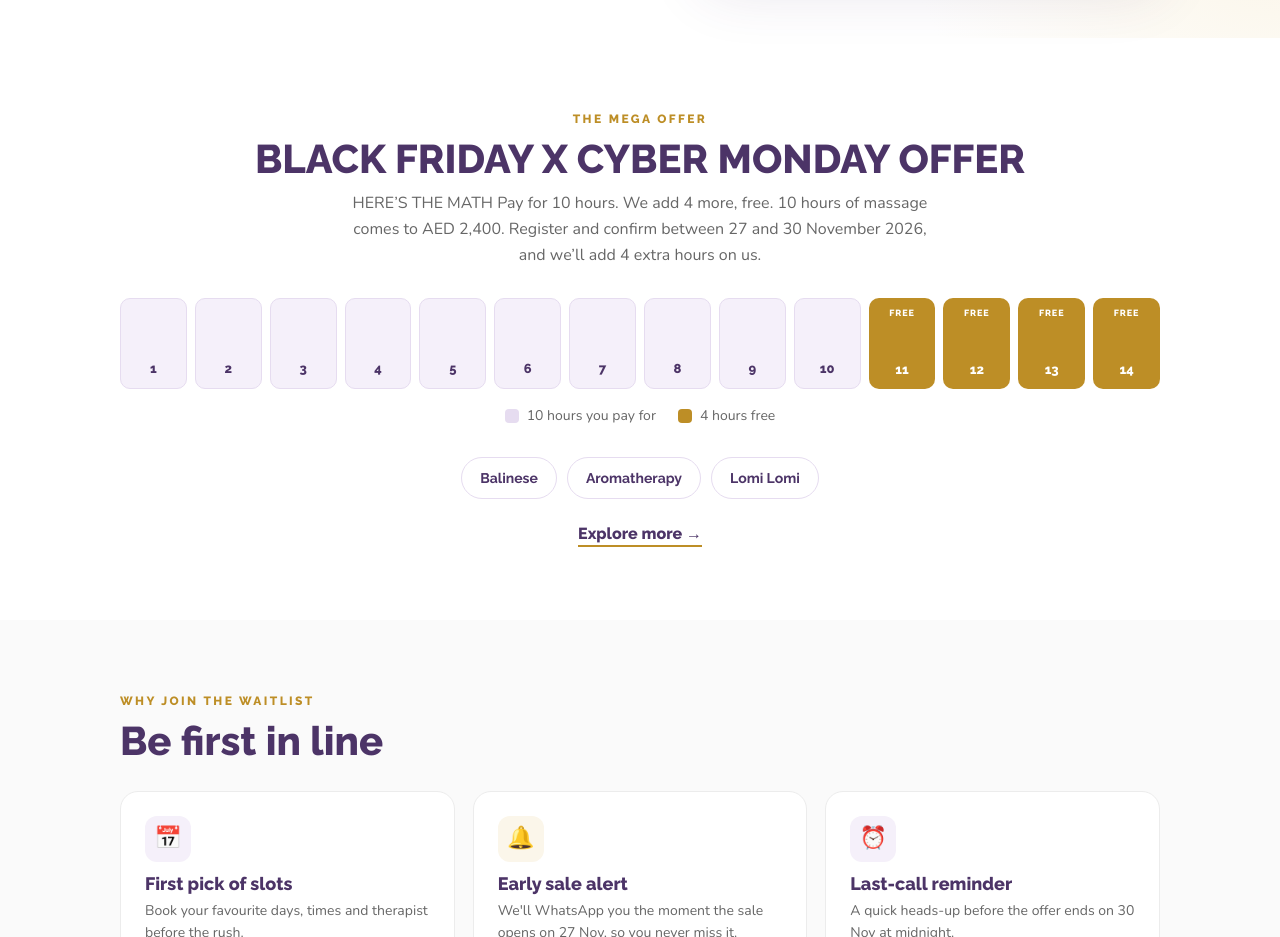
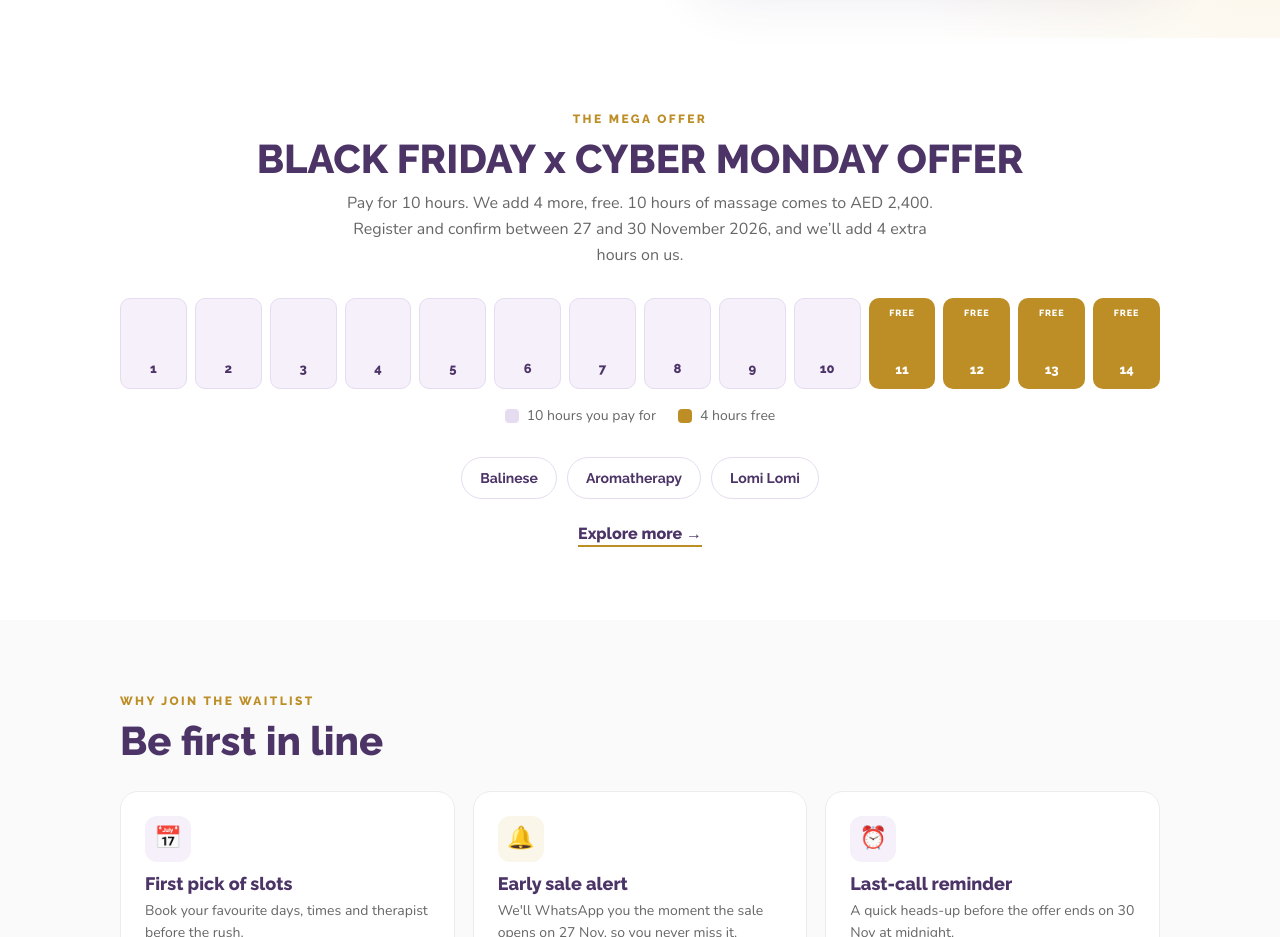
Before and after one commit to priyanshicreates4u/CoolAromaBlackFridayxCyberMonday, a plain HTML site: page waitlist.html in a window 1280 px wide. Shown: the part 840-1777 px from the top of the page. Drawn offline with nearby package versions, Linux system fonts and the light colour scheme.

Commit message:
Update waitlist.html 2

```diff
--- a/waitlist.html
+++ b/waitlist.html
@@ -272,9 +272,8 @@ body.live .btn.live-only{display:inline-flex}
 <section class="center">
   <div class="wrap">
     <div class="eyebrow">The mega offer</div>
-    <h2>BLACK FRIDAY X CYBER MONDAY OFFER</h2>
-    <p class="sub">HERE’S THE MATH
-Pay for 10 hours. We add 4 more, free.
+    <h2>BLACK FRIDAY x CYBER MONDAY OFFER</h2>
+    <p class="sub">Pay for 10 hours. We add 4 more, free.
 10 hours of massage comes to AED 2,400. Register and confirm between 27 and 30 November 2026, and we’ll add 4 extra hours on us.</p>
     <div class="hours" aria-label="14 hours: 10 paid, 4 free">
       <div class="hr pay">1</div><div class="hr pay">2</div><div class="hr pay">3</div><div class="hr pay">4</div><div class="hr pay">5</div>
```
